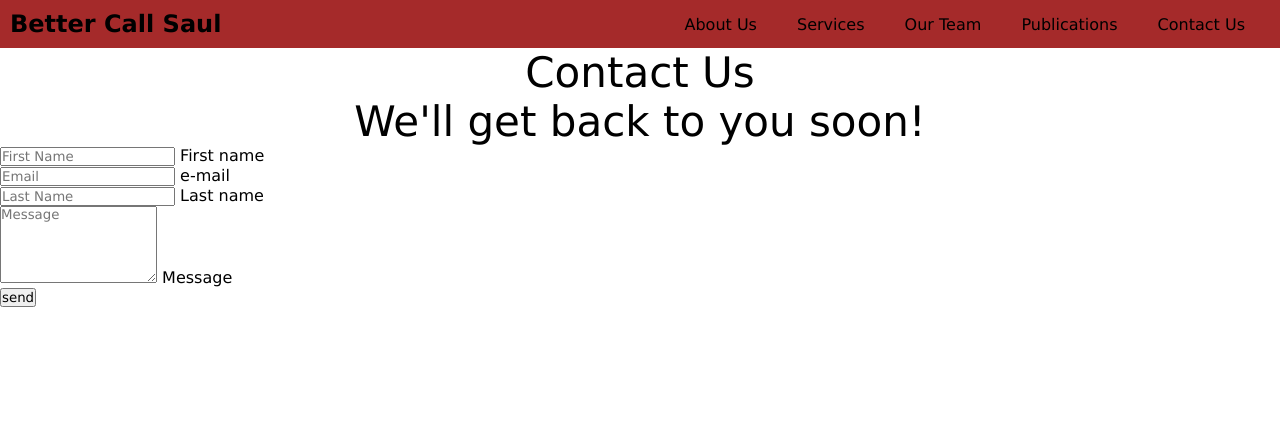
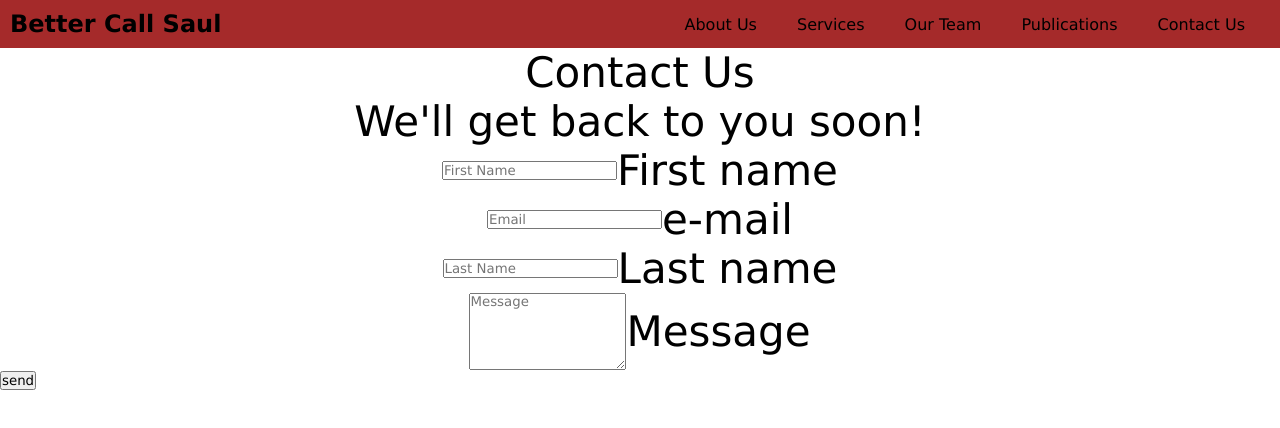
Before and after one commit to Caleb-Kylib/lawyers-hub, a plain HTML site: page Contact Us.html in a window 1280 px wide. Drawn offline with Linux system fonts and the light colour scheme.

Commit message:
Add files via upload

```diff
--- a/style.css
+++ b/style.css
@@ -171,3 +171,15 @@ col-md img{
     align-items: center;
     justify-content: center
 }
+.input-group{
+    font-size: 42px;
+    display: flex;
+    align-items: center;
+    justify-content: center;
+}
+.textarea-group{
+    font-size: 42px;
+    display: flex;
+    align-items: center;
+    justify-content: center;
+}
```
